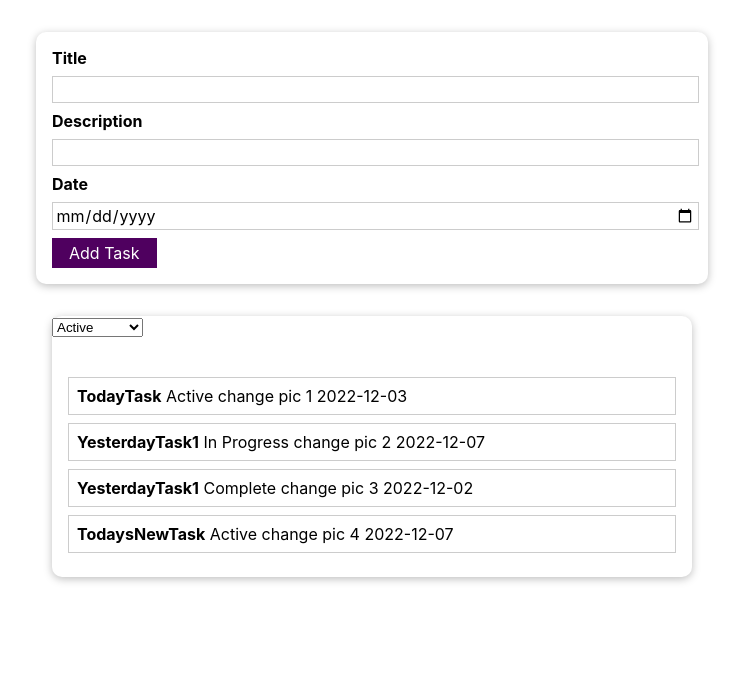
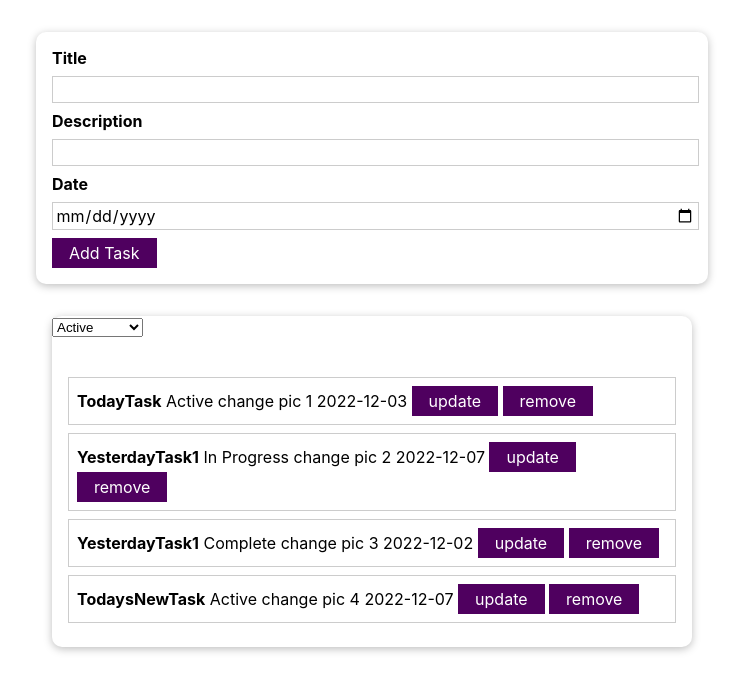
Before and after one commit to amit-softobiz/task-board, a React (Create React App) app: page / in a window 1280 px wide. Shown: the top 692 px of the page, without its empty margins (268-1011 px from the left). Built offline with nearby package versions, Linux system fonts and the light colour scheme.

Commit message:
add remove functioality on remove button

```diff
--- a/src/components/tasks/TaskList.js
+++ b/src/components/tasks/TaskList.js
@@ -1,48 +1,66 @@
-import React,{useRef,useState,useEffect} from 'react'
-import Card from '../UI/Card'
-import classes from './TaskList.module.css'
-
+import React, { useRef, useState, useEffect } from "react";
+import Card from "../UI/Card";
+import classes from "./TaskList.module.css";
+import Button from "../UI/Button";
 const TaskList = (props) => {
   const statusInputRef = useRef();
-    const [check,setCheck]= useState(false);
-    const [status, setStatus] = useState('Active');
+  const [check, setCheck] = useState(false);
+  const [status, setStatus] = useState("Active");
   const [filteredData, setFilteredData] = useState([]);
-    useEffect(()=>{
+  const [originalData, setOriginaldata] = useState(props.tasks);
+  useEffect(() => {}, []);
 
-    },[])
-
-    const filterStatusHandler = (event)=>{
-        const statusref=statusInputRef.current.value;
+  const filterStatusHandler = (event) => {
+    const statusref = statusInputRef.current.value;
     setStatus(statusref);
     setCheck(true);
-        const filtered = props.tasks.filter(item => item.status === event.target.value);
+    const filtered = originalData.filter(
+      (item) => item.status === event.target.value
+    );
+
     setFilteredData(filtered);
-    }
+  };
+  const handleDelete = (id) => {
+    const updatedTasks = originalData.filter((task) => task.id !== id);
+    setOriginaldata(updatedTasks);
+    setFilteredData(updatedTasks);
+  };
 
 
   return (
-    <Card className = {classes.tasks}>
-          <select id="status" value={status} onChange={filterStatusHandler} ref={statusInputRef}>
+    <Card className={classes.tasks}>
+      <select
+        id="status"
+        value={status}
+        onChange={filterStatusHandler}
+        ref={statusInputRef}
+      >
         <option value="Active">Active</option>
         <option value="In Progress">In Progress</option>
         <option value="Complete">Complete</option>
       </select>
 
-          {check ? <ul key={props.id}>
-      {filteredData.map(task =>(
+      {check ? (
+        <ul key={props.id}>
+          {filteredData.map((task) => (
             <li>
-          <b>{task.title}</b>   {task.status}   {task.description}   {task.date}
+              <b>{task.title}</b> {task.status} {task.description} {task.date}{" "}
+              <Button>update</Button> <Button onClick={() => handleDelete(task.id)}>remove</Button>
             </li>
           ))}
-    </ul>:  <ul key={props.id}>
-      {props.tasks.map(task =>(
+        </ul>
+      ) : (
+        <ul key={props.id}>
+          {originalData.map((task) => (
             <li>
-          <b>{task.title}</b>   {task.status}   {task.description}   {task.date}
+              <b>{task.title}</b> {task.status} {task.description} {task.date}{" "}
+              <Button>update</Button> <Button onClick={() => handleDelete(task.id)}>remove</Button>
             </li>
           ))}
-    </ul>}
+        </ul>
+      )}
     </Card>
-  )
-}
+  );
+};
 
-export default TaskList
+export default TaskList;
```
Lines whose indentation alone changed are shown as unchanged.
